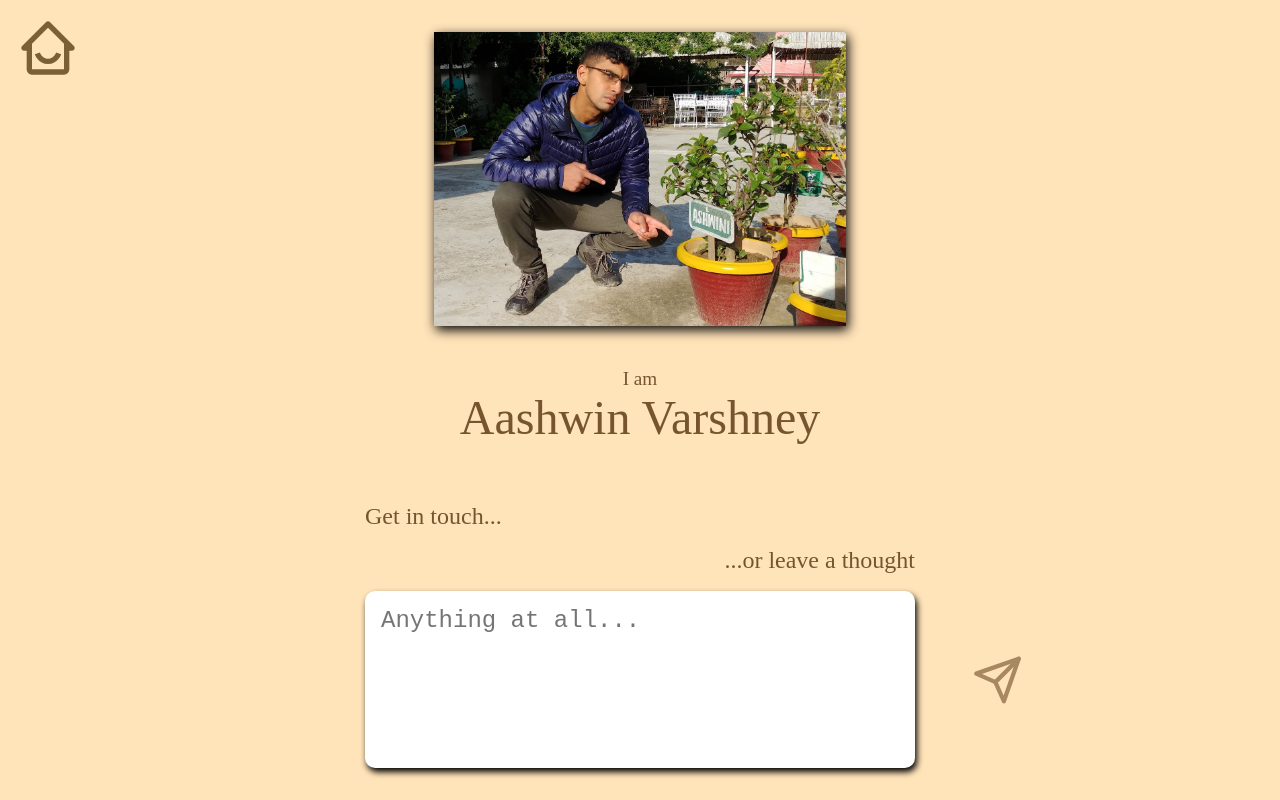
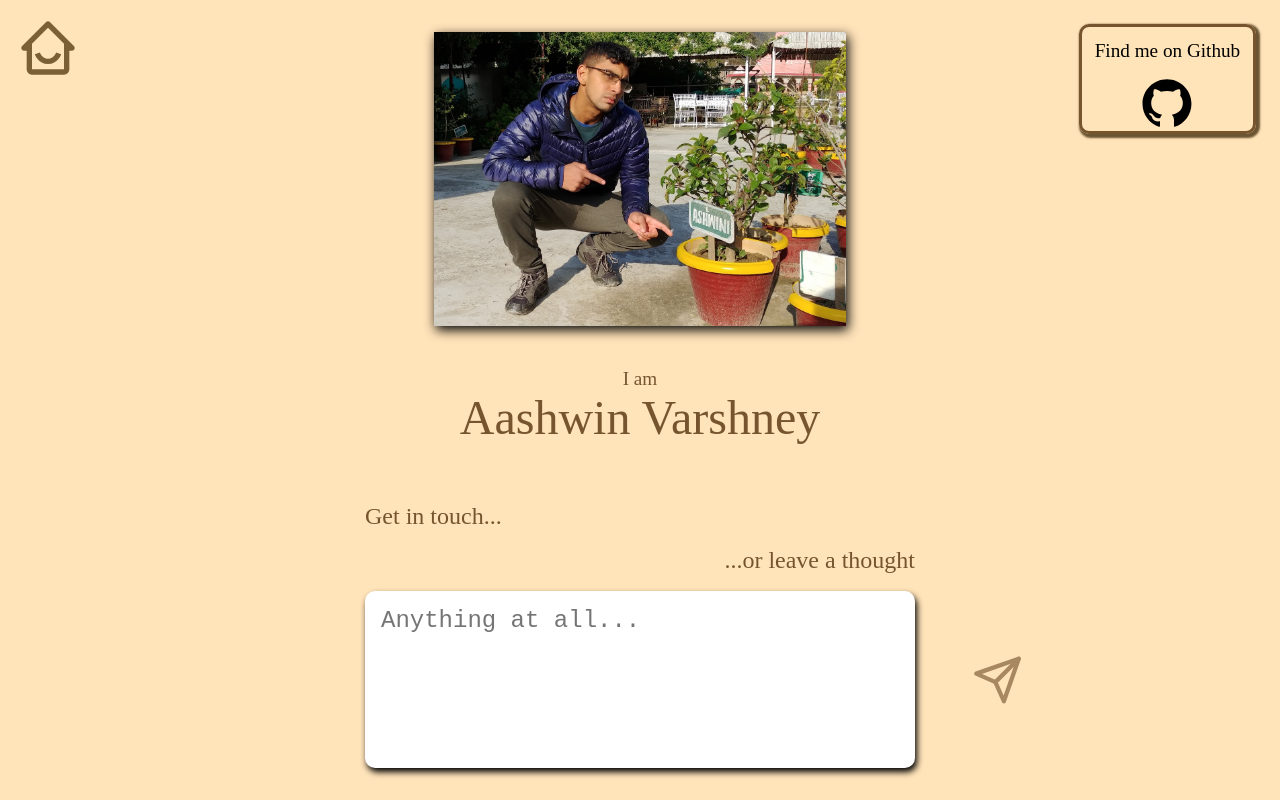
Before and after one commit to MeanMangosteen/aashwin.wtf, a React (Create React App) app: page /about in a window 1280 px wide. Built offline with nearby package versions, Linux system fonts and the light colour scheme.

Commit message:
Add github link in connect page.

```diff
--- a/src/Connect/Connect.tsx
+++ b/src/Connect/Connect.tsx
@@ -1,9 +1,10 @@
 import React from "react";
 import styled from "styled-components";
-import { centerContent } from "../utils/styles";
+import { centerContent, hoverGrow } from "../utils/styles";
 import { MessageBox } from "./MessageBox";
 import { ShowTextWithStyle, StylishItem } from "../utils/ShowTextWithStyle";
 import AashwinsImageSrc from "../images/aashwin-plant-cropped.jpg";
+import { AiFillGithub } from "react-icons/ai";
 
 export const Connect = () => {
   return (
@@ -23,12 +24,64 @@ export const Connect = () => {
         <StylishMessageBoxItem>
           <StyledMessageBox onSend={(input) => {}} />
         </StylishMessageBoxItem>
+        <StylishItem>
+          <GithubContainer
+            onClick={() =>
+              window.open("https://github.com/MeanMangosteen/", "_blank")
+            }
+          >
+            <GithubText>Find me on Github</GithubText>
+            <GithubIconContainer>
+              <GithubIcon />
+            </GithubIconContainer>
+          </GithubContainer>
+        </StylishItem>
       </StyledShowTextWithStyle>
     </ConnectContainer>
   );
 };
 
+const GithubContainer = styled.div`
+  position: absolute;
+  top: 1.5rem;
+  right: 1.5rem;
+
+  ${centerContent}
+  flex-direction: column;
+
+  border: 3px solid;
+  border-radius: 10px;
+
+  box-shadow: 2px 2px 2px 2px #6b5432;
+
+  &:hover {
+    transform: scale(1.1);
+  }
+  transition: transform 200ms ease-out;
+`;
+
+const GithubText = styled.div`
+  font-size: 1.2rem;
+  padding: 0.8rem;
+  color: black;
+`;
+
+const GithubIconContainer = styled.div`
+  ${centerContent}
+  height: 7vh;
+  width: 7vh;
+`;
+const GithubIcon = styled(AiFillGithub)`
+  height: 100%;
+  width: 100%;
+  flex-grow: 1;
+  object-fit: contain;
+  color: black;
+`;
+
 const ConnectContainer = styled.div`
+  position: relative;
+
   display: grid;
   grid-template-rows: 40% 60%;
   grid-template-columns: auto;
```
